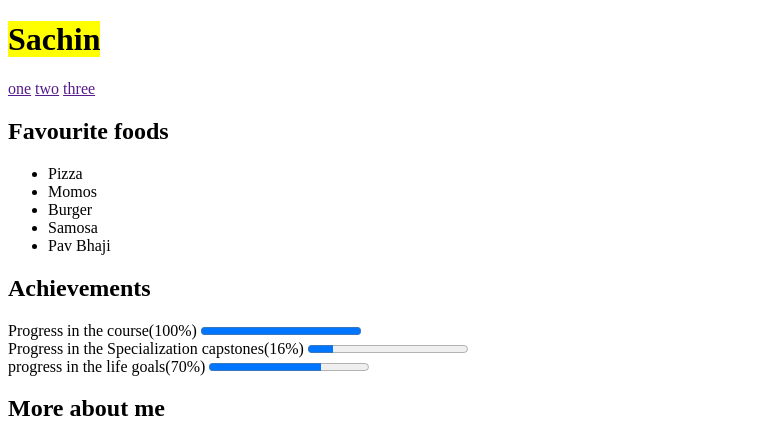
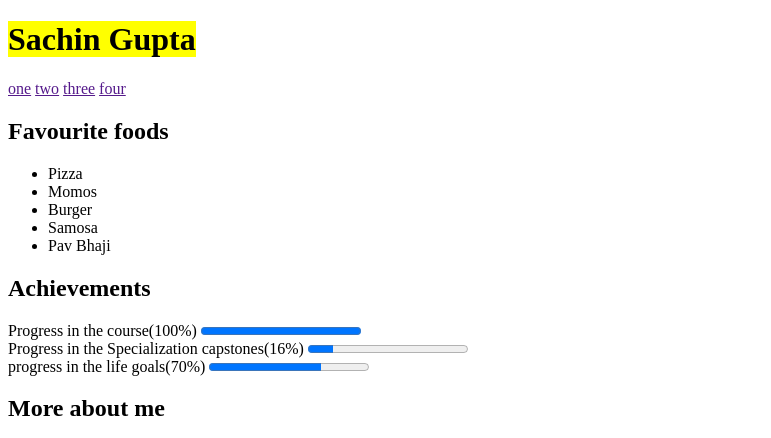
Before and after one commit to Sachin-0215/Programming-Language, a plain HTML site: page index.html in a window 1280 px wide. Shown: the top 438 px of the page, without its empty margins (0-771 px from the left). Drawn offline with Linux system fonts and the light colour scheme.

Commit message:
Update index.html

```diff
--- a/index.html
+++ b/index.html
@@ -4,10 +4,11 @@
     <title>MY FIRST HTML PAGE</title>
 </head>
 <body>
-    <h1><mark>Sachin </mark></h1>
+    <h1><mark>Sachin Gupta</mark></h1>
     <a href="">one</a>
     <a href="">two</a>
     <a href="">three</a>
+    <a href="">four</a>
 
 
     <h2> Favourite foods </h2>
```
